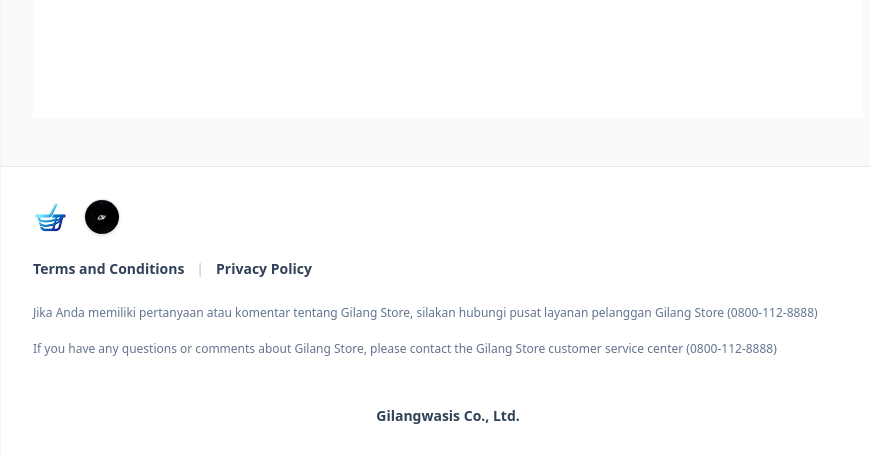
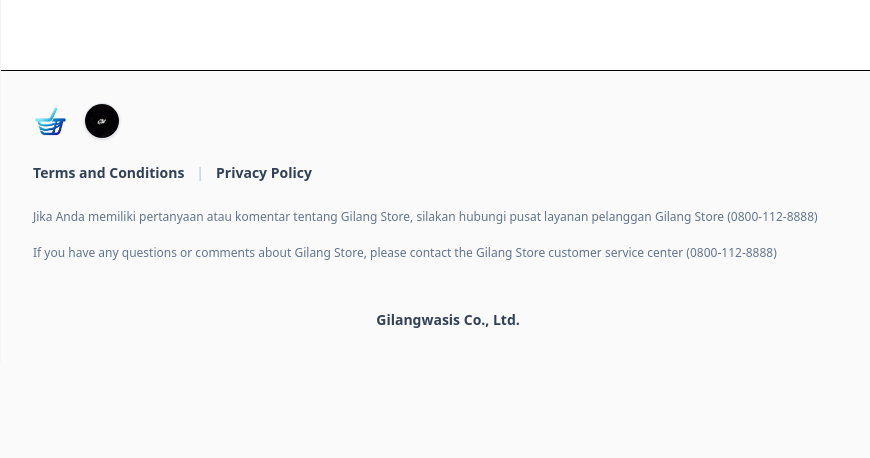
Before and after one commit to langss1/shop-gw, a Next.js app: page / in a window 1280 px wide. Shown: the part 903-1361 px from the top of the page, without its empty margins (192-1062 px from the left). After the commit the page ends 1265 px from the top, so only its background shows below. Built offline with nearby package versions, Linux system fonts and the light colour scheme.

Commit message:
style: reduce gap above footer and add black border

```diff
--- a/src/app/page.tsx
+++ b/src/app/page.tsx
@@ -26,7 +26,7 @@ export default function Home() {
     <main className="min-h-screen flex flex-col bg-[var(--bg)] selection:bg-blue-100 selection:text-blue-900 max-w-4xl mx-auto border-x border-slate-100 shadow-xl shadow-slate-200/20">
       <MobileHeader />
 
-      <div className="px-4 md:px-8 pb-12 flex-1">
+      <div className="px-4 md:px-8 pb-4 flex-1 bg-white">
         <AppStoreGrid />
       </div>
 
--- a/src/components/AppStoreGrid.tsx
+++ b/src/components/AppStoreGrid.tsx
@@ -66,7 +66,7 @@ export default function AppStoreGrid() {
   const closePanel = () => setSelectedApp(null);
 
   return (
-    <section className="pt-10 pb-12 md:pt-12 md:pb-24 bg-white relative z-10" id="store">
+    <section className="pt-10 pb-6 md:pt-12 md:pb-8 bg-white relative z-10" id="store">
       <div className="w-full max-w-6xl mx-auto px-2 md:px-6">
 
 
--- a/src/components/Footer.tsx
+++ b/src/components/Footer.tsx
@@ -1,6 +1,6 @@
 export default function Footer() {
   return (
-    <footer className="bg-white text-slate-500 p-6 md:p-8 flex flex-col items-start text-[11px] md:text-xs leading-relaxed border-t border-slate-200">
+    <footer className="bg-transparent text-slate-500 p-6 md:p-8 flex flex-col items-start text-[11px] md:text-xs leading-relaxed border-t border-black">
 
       {/* Logos Row */}
       <div className="flex items-center gap-4 mb-6">
```
